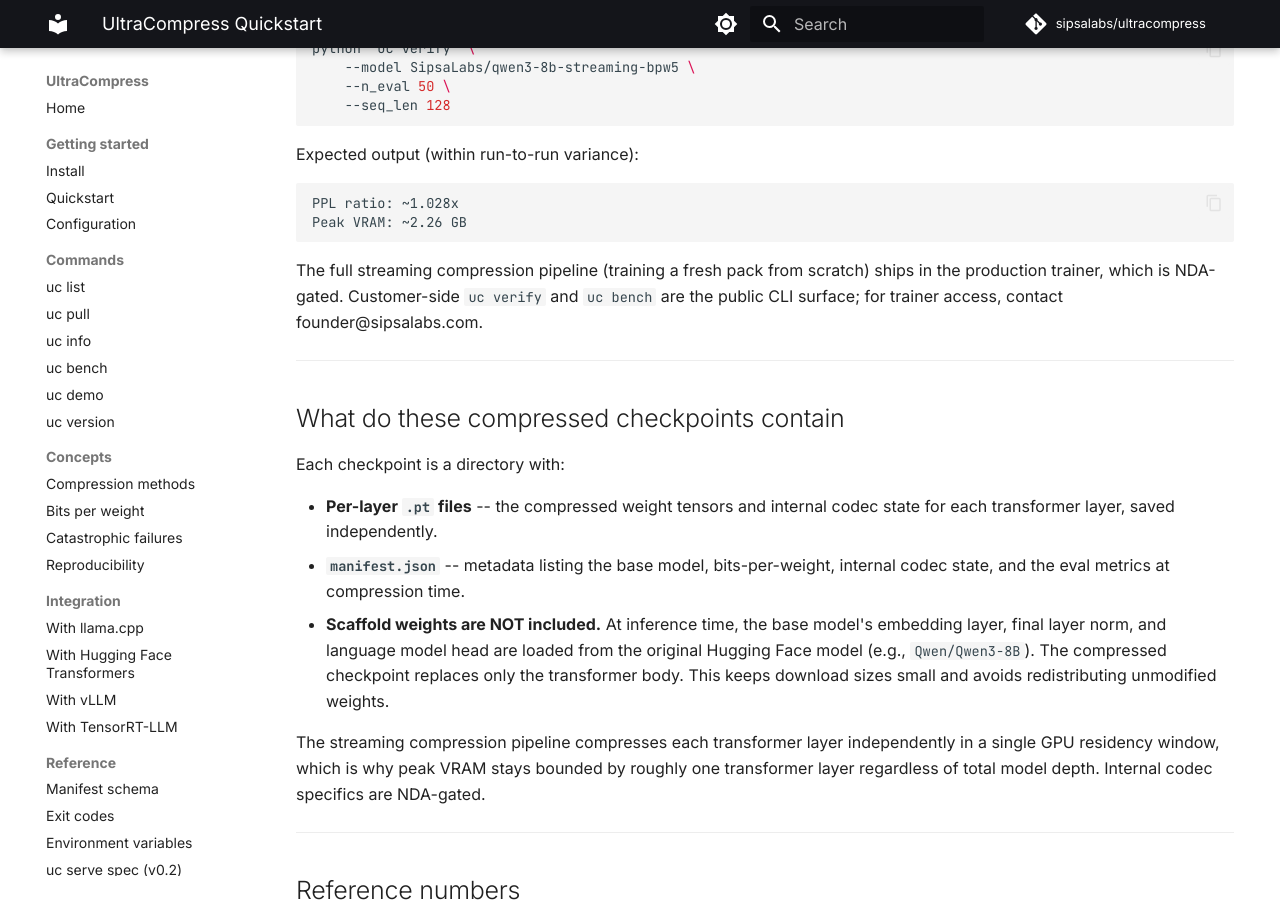
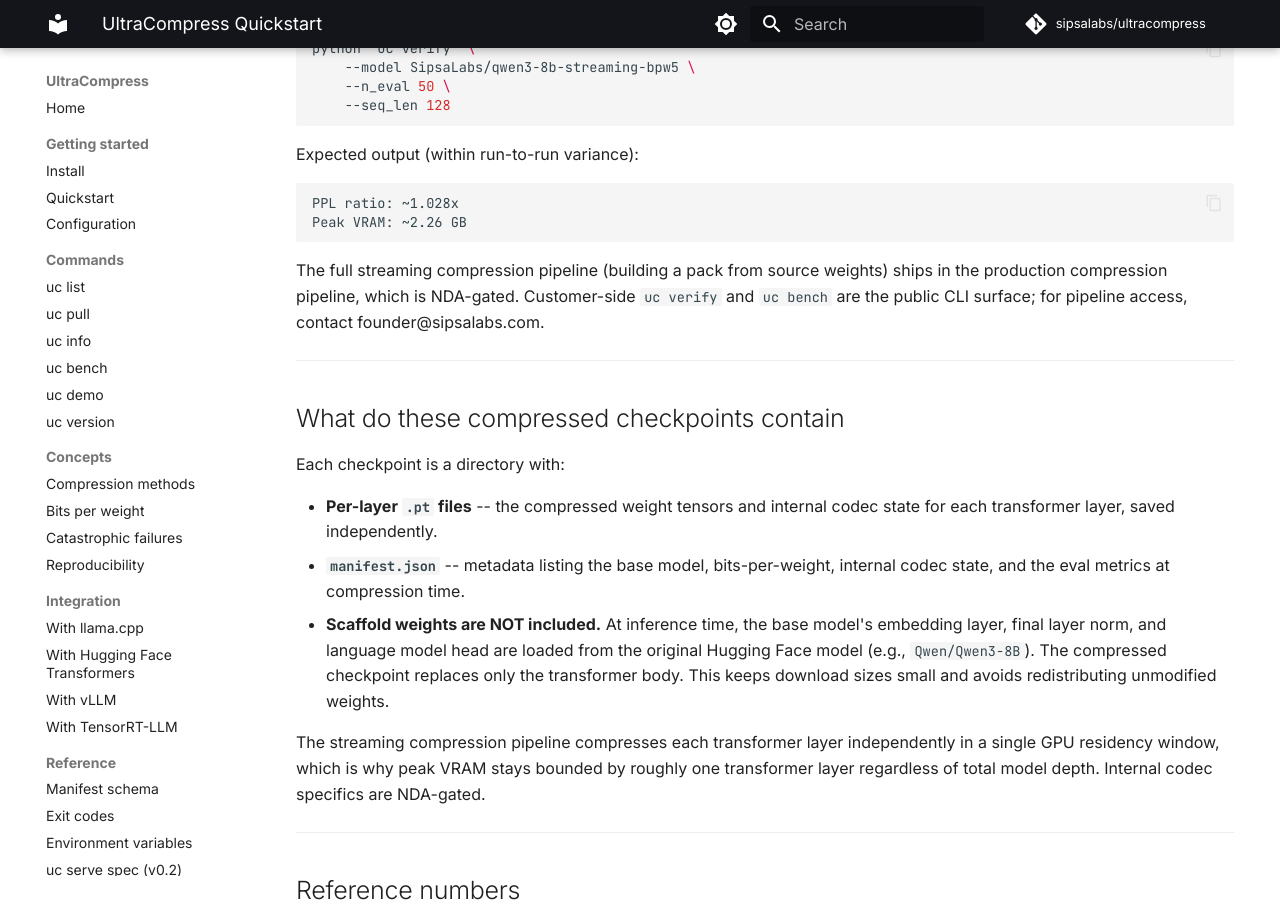
Before and after one commit to sipsalabs/ultracompress, an MkDocs documentation site: the page built from docs/QUICKSTART.md, in a window 1280 px wide and 900 px high, scrolled down 1068 px. Built offline with MkDocs 1.6.1 and Material for MkDocs 9.7.7, drawn with Linux system fonts in a browser that asks for light colours; comment, search, counter and statistics services are not loaded.

Commit message:
docs: remove trained-component disclosure (docs/QUICKSTART.md)

````diff
--- a/docs/QUICKSTART.md
+++ b/docs/QUICKSTART.md
@@ -61,7 +61,7 @@
 Peak VRAM: ~2.26 GB
 ```
 
-The full streaming compression pipeline (training a fresh pack from scratch) ships in the production trainer, which is NDA-gated. Customer-side `uc verify` and `uc bench` are the public CLI surface; for trainer access, contact founder@sipsalabs.com.
+The full streaming compression pipeline (building a pack from source weights) ships in the production compression pipeline, which is NDA-gated. Customer-side `uc verify` and `uc bench` are the public CLI surface; for pipeline access, contact founder@sipsalabs.com.
 
 ---
 
````
